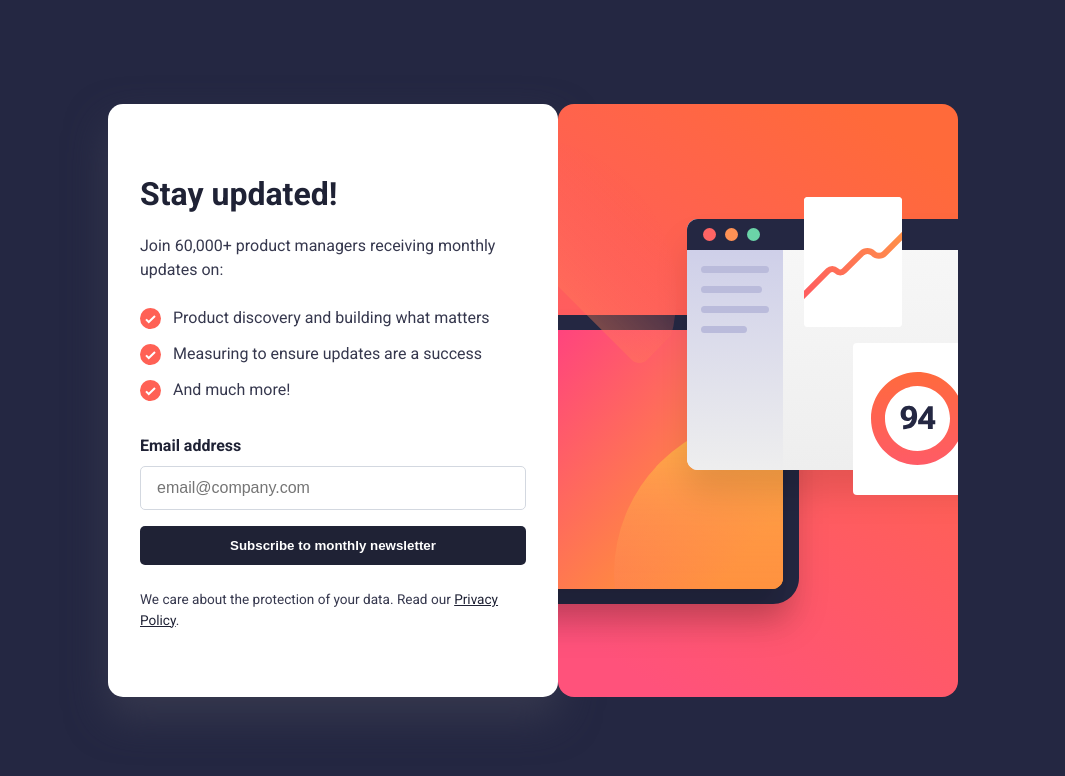
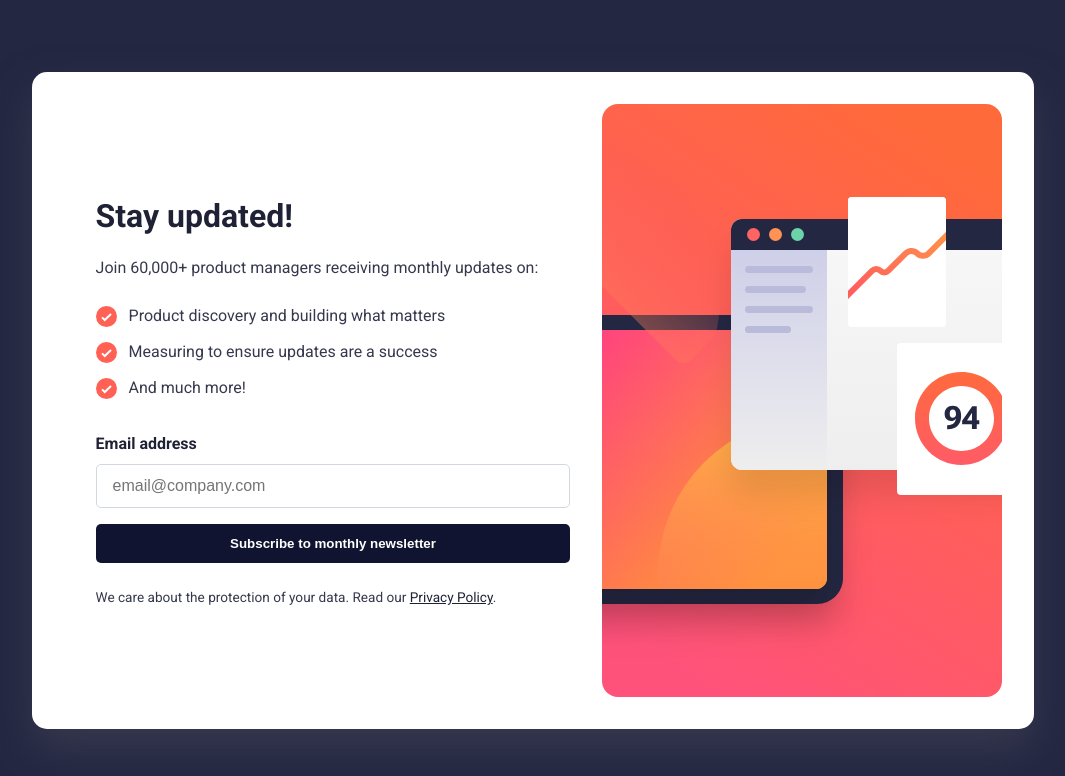
Before and after one commit to moumintech/newsletter-sign-up-with-success-message-main, a plain HTML site: page index.html in a window 1280 px wide. Shown: the whole page, without its empty margins (107-1172 px from the left). Drawn offline with Linux system fonts and the light colour scheme; a script that the page names is missing.

Commit message:
refactor: enhance layout and styling for improved visual consistency

```diff
--- a/style.css
+++ b/style.css
@@ -21,8 +21,13 @@ body {
   flex-direction: row;
   align-items: stretch;
   justify-content: space-between;
-  max-width: 850px;
+  max-width: 1100px;
   width: 100%;
+  padding: 2rem;
+  background-color: hsl(0, 0%, 100%);
+  border-radius: 15px;
+  box-shadow: 0 20px 40px hsl(235, 18%, 26%);
+  overflow: hidden;
 }
 
 .container {
@@ -32,12 +37,10 @@ body {
   flex-direction: column;
   justify-content: center;
   background-color: hsl(0, 0%, 100%);
-  border-radius: 15px;
-
-  box-shadow: 0 20px 40px hsl(235, 18%, 26%);
+  border-radius: 15px 0 0 15px;
 }
 
-.logo {
+.logo img {
   flex: 1;
   width: 100%;
   height: auto;
@@ -45,7 +48,6 @@ body {
   display: block;
 }
 
-/* Partie formulaire (gauche) */
 .container > *:not(.logo) {
   padding: 0rem;
 }
@@ -97,7 +99,7 @@ body {
 
 .form button {
   width: 100%;
-  background-color: #1f2235;
+  background-color: #111430;
   color: #ffffff;
   padding: 0.75rem;
   border: none;
@@ -108,7 +110,7 @@ body {
 }
 
 .form button:hover {
-  background-color: #111430;
+  background-color: hsl(4, 100%, 67%);
 }
 
 .error-message {
```
